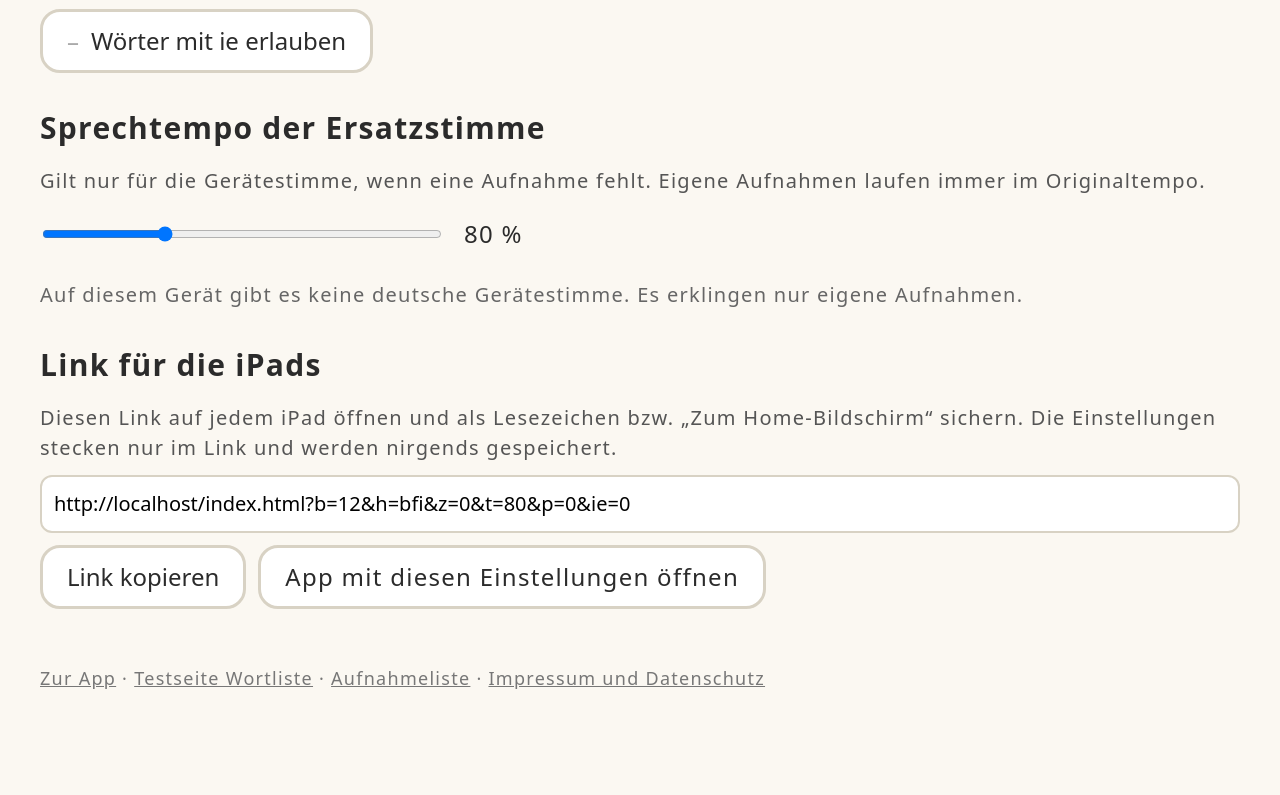
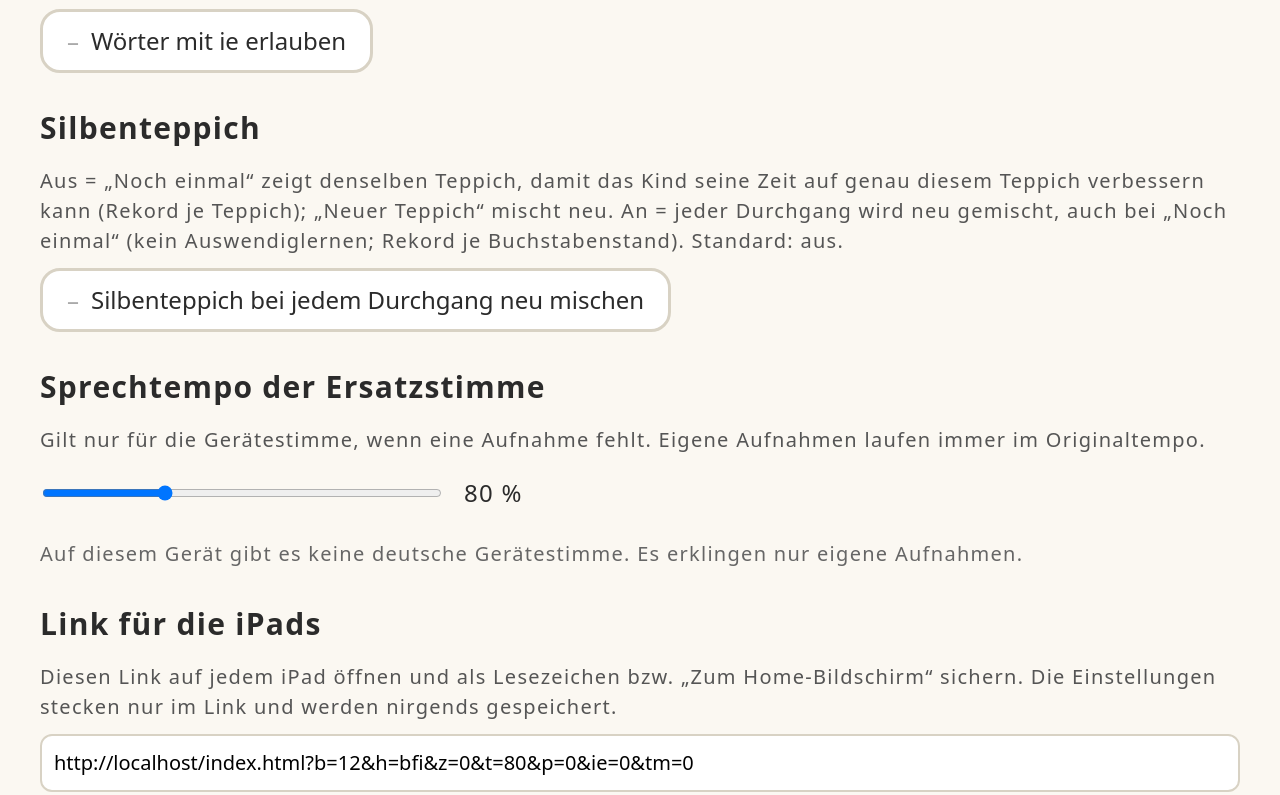
Before and after one commit to AnnaAlfares/lese-app, a plain HTML site: page lehrkraft.html in a window 1280 px wide. Shown: the part 1545-2340 px from the top of the page. Before the commit the page ends 2253 px from the top, so only its background shows below. Drawn offline with Linux system fonts and the light colour scheme.

Commit message:
Silbenteppich: Lehrkraft-Schalter „bei jedem Durchgang neu mischen“ (tm=1)
- config.js: URL-Parameter tm, Feld einstellungen.teppichNeuMischen, Standard aus
- lehrkraft.html/lehrkraft.js: Schalter mit Erklärung; README: Parameter dokumentiert
- Modul: aus = „Noch einmal“ derselbe Teppich, Rekord je Teppich (wie bisher);
  an = jeder Durchgang neu gemischt, Rekord je Buchstabenstand (und Aufbau, Modus)
- geordneter Teppich: nur Vokale/Konsonanten mit lesbaren Silben (keine leere ie-Spalte, wenn ie aus)
- Testseite: Link mit tm=1

Co-Authored-By: Claude Opus 5.5 <noreply@anthropic.com>

```diff
--- a/js/config.js
+++ b/js/config.js
@@ -132,6 +132,8 @@ export const STUFEN = Object.freeze([
 //   t  Sprechtempo in Prozent (50–150)
 //   p  Plosive (t, k, p …) im Leseapparat: 1 = ja, 0 = nein (Standard: nein, nur dehnbare Laute)
 //   ie Wörter und Silben mit ie erlauben: 1 = ja, 0 = nein (Standard: nein; wirkt erst ab Stand 25)
+//   tm Silbenteppich bei jedem Durchgang neu mischen: 1 = ja, 0 = nein (Standard: nein – „Noch einmal“
+//      zeigt denselben Teppich, Rekord je Teppich; ja = auch „Noch einmal“ mischt neu, Rekord je Buchstabenstand)
 
 export const HILFEN = Object.freeze([
   { id: 'boegen',   kuerzel: 'b', titel: 'Silbenbögen' },
@@ -148,6 +150,7 @@ export const STANDARD = Object.freeze({
   tempo: 80,
   plosive: false,                              // Leseapparat: nur dehnbare Laute
   ieErlaubt: false,                            // Silben/Wörter mit ie aussortiert
+  teppichNeuMischen: false,                    // Silbenteppich: „Noch einmal“ = derselbe Teppich
 });
 
 const begrenze = (zahl, min, max, ersatz) =>
@@ -162,6 +165,7 @@ export function leseEinstellungen(query = globalThis.location?.search ?? '') {
     tempo: begrenze(parseInt(p.get('t'), 10), 50, 150, STANDARD.tempo),
     plosive: p.has('p') ? p.get('p') === '1' : STANDARD.plosive,
     ieErlaubt: p.has('ie') ? p.get('ie') === '1' : STANDARD.ieErlaubt,
+    teppichNeuMischen: p.has('tm') ? p.get('tm') === '1' : STANDARD.teppichNeuMischen,
     hilfen: {},
   };
   const h = p.get('h');
@@ -175,7 +179,7 @@ export function leseEinstellungen(query = globalThis.location?.search ?? '') {
 export function einstellungenAlsParameter(e) {
   const h = HILFEN.filter(hilfe => e.hilfen[hilfe.id]).map(hilfe => hilfe.kuerzel).join('') || '0';
   return new URLSearchParams({ b: e.stand, h, z: e.zeitmodus ? 1 : 0, t: e.tempo, p: e.plosive ? 1 : 0,
-    ie: e.ieErlaubt ? 1 : 0 })
+    ie: e.ieErlaubt ? 1 : 0, tm: e.teppichNeuMischen ? 1 : 0 })
     .toString();
 }
 
--- a/js/lehrkraft.js
+++ b/js/lehrkraft.js
@@ -37,6 +37,9 @@ $('plosive').addEventListener('click', () => { e.plosive = !e.plosive; aktualisi
 // Wörter mit ie
 $('ie').addEventListener('click', () => { e.ieErlaubt = !e.ieErlaubt; aktualisiere(); });
 
+// Silbenteppich: bei jedem Durchgang neu mischen
+$('teppich-mischen').addEventListener('click', () => { e.teppichNeuMischen = !e.teppichNeuMischen; aktualisiere(); });
+
 // Sprechtempo
 $('tempo').value = e.tempo;
 $('tempo').addEventListener('input', () => { e.tempo = Number($('tempo').value); aktualisiere(); });
@@ -71,6 +74,7 @@ function aktualisiere() {
   $('zeitmodus').setAttribute('aria-pressed', e.zeitmodus);
   $('plosive').setAttribute('aria-pressed', e.plosive);
   $('ie').setAttribute('aria-pressed', e.ieErlaubt);
+  $('teppich-mischen').setAttribute('aria-pressed', e.teppichNeuMischen);
   const ieStand = position('ie');
   $('ie-hinweis').textContent = e.ieErlaubt && n < ieStand
     ? `wirkt erst ab Stand ${ieStand} (${BUCHSTABEN[ieStand - 1].anzeige})` : '';
--- a/lehrkraft.html
+++ b/lehrkraft.html
@@ -40,6 +40,13 @@
     <div class="schalter"><button id="ie" aria-pressed="false">Wörter mit ie erlauben</button>
       <span class="leise" id="ie-hinweis"></span></div>
 
+    <h2>Silbenteppich</h2>
+    <p class="erklaerung">Aus = „Noch einmal“ zeigt denselben Teppich, damit das Kind seine Zeit auf genau diesem
+      Teppich verbessern kann (Rekord je Teppich); „Neuer Teppich“ mischt neu.
+      An = jeder Durchgang wird neu gemischt, auch bei „Noch einmal“ (kein Auswendiglernen; Rekord je Buchstabenstand).
+      Standard: aus.</p>
+    <div class="schalter"><button id="teppich-mischen" aria-pressed="false">Silbenteppich bei jedem Durchgang neu mischen</button></div>
+
     <h2>Sprechtempo der Ersatzstimme</h2>
     <p class="erklaerung">Gilt nur für die Gerätestimme, wenn eine Aufnahme fehlt. Eigene Aufnahmen laufen immer im Originaltempo.</p>
     <div class="tempo">
```
Also changed, not shown: js/module/silbenteppich.js (+10 -4 lines), test/silbenteppich.html (+1 -1 lines), 1 other file.
